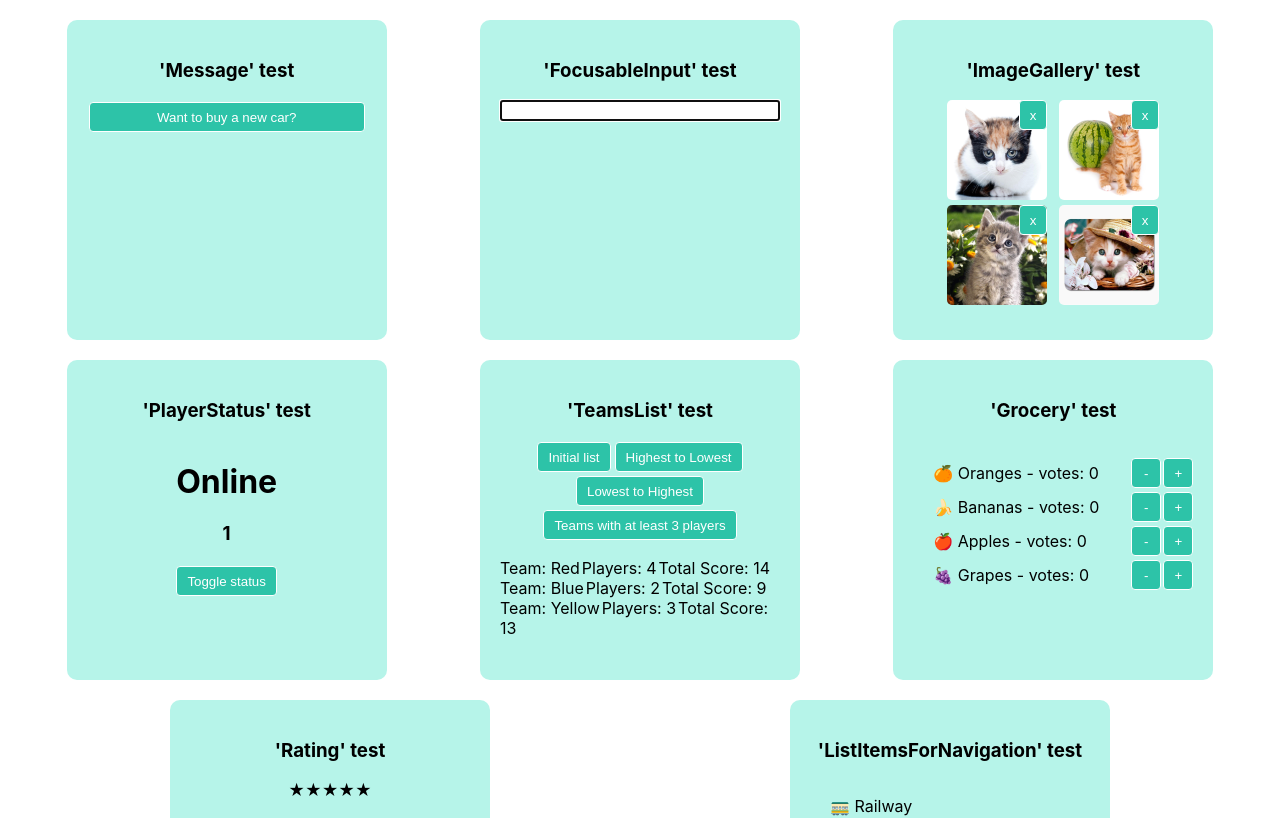
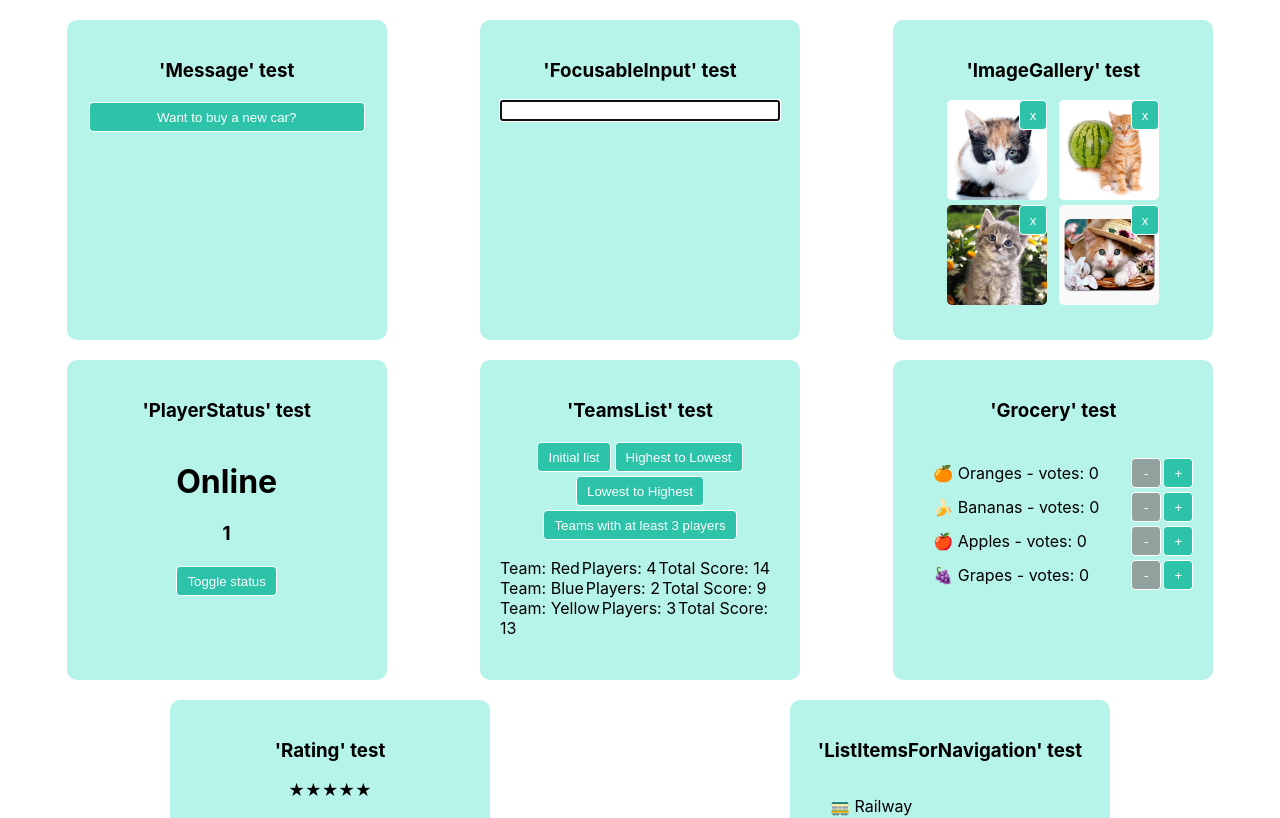
Before and after one commit to merilaclau/minutentag-frontend-challenge, a React (Create React App) app: page / in a window 1280 px wide. Shown: the top 818 px of the page. Built offline with nearby package versions, Linux system fonts and the light colour scheme.

Commit message:
adds button disabled and hover logic and styles

```diff
--- a/src/App.css
+++ b/src/App.css
@@ -32,6 +32,14 @@ button {
   padding: 6px 10px;
   margin: 2px;
   cursor: pointer;
+}
+
+button:hover {
+  background-color: rgb(43, 165, 143);
+}
+
+button:disabled {
+  background-color: rgb(145, 162, 159);
 }
 
 /*TEST CONTAINER COMPONENT STYLES*/
--- a/src/components/Grocery.jsx
+++ b/src/components/Grocery.jsx
@@ -31,7 +31,7 @@ const Product = ({ name, votes }) => {
 	};
 
 	const handleMinus = () => {
-		setProductVotes(prevProductVotes => prevProductVotes - 1);
+		setProductVotes(prevProductVotes => prevProductVotes === 0 ? prevProductVotes : prevProductVotes - 1);
 	};
 
 	return (
@@ -43,6 +43,7 @@ const Product = ({ name, votes }) => {
 				<button
 					className={'votesButton'}
 					onClick={handleMinus}
+					disabled={!productVotes}
 				>
 					-
 				</button>
```
